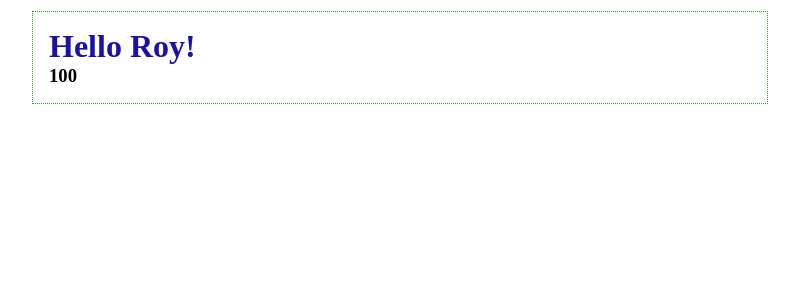
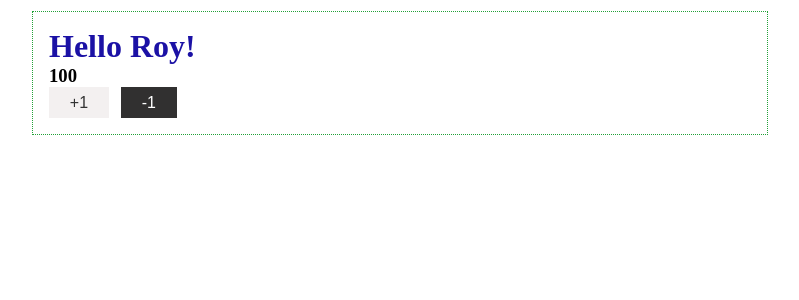
Before and after one commit to webroyit/s4v0e3-FirstSvelte, a Svelte app: page / in a window 1280 px wide. Shown: the top 300 px of the page, without its empty margins (240-1039 px from the left). Built offline with nearby package versions, Linux system fonts and the light colour scheme.

Commit message:
Add buttons

```diff
--- a/public/global.css
+++ b/public/global.css
@@ -1,3 +1,8 @@
+:root {
+    --dark-color: #313030;
+    --light-color: #f3f0f0;
+}
+
 *{
     box-sizing: border-box;
     margin: 0;
@@ -16,3 +21,21 @@
     border: #22a138 1px dotted;
     margin: 0.7rem 0;
 }
+
+.btn {
+    display: inline-block;
+    background: var(--light-color);
+    color: #333;
+    padding: 0.4rem 1.3rem;
+    font-size: 1rem;
+    border: none;
+    cursor: pointer;
+    margin-right: 0.5rem;
+    transition: opacity 0.2s ease-in;
+    outline: none;
+}
+
+.btn-dark{
+    background: var(--dark-color);
+    color: #fff;
+}
--- a/src/App.svelte
+++ b/src/App.svelte
@@ -14,5 +14,7 @@
 	<div class="card">
 		<h1>Hello {name}!</h1>
 		<h3>{points}</h3>
+		<button class="btn" on:click={addPoint}>+1</button>
+		<button class="btn btn-dark" on:click={removePoint}>-1</button>
 	</div>
 </div>
```
